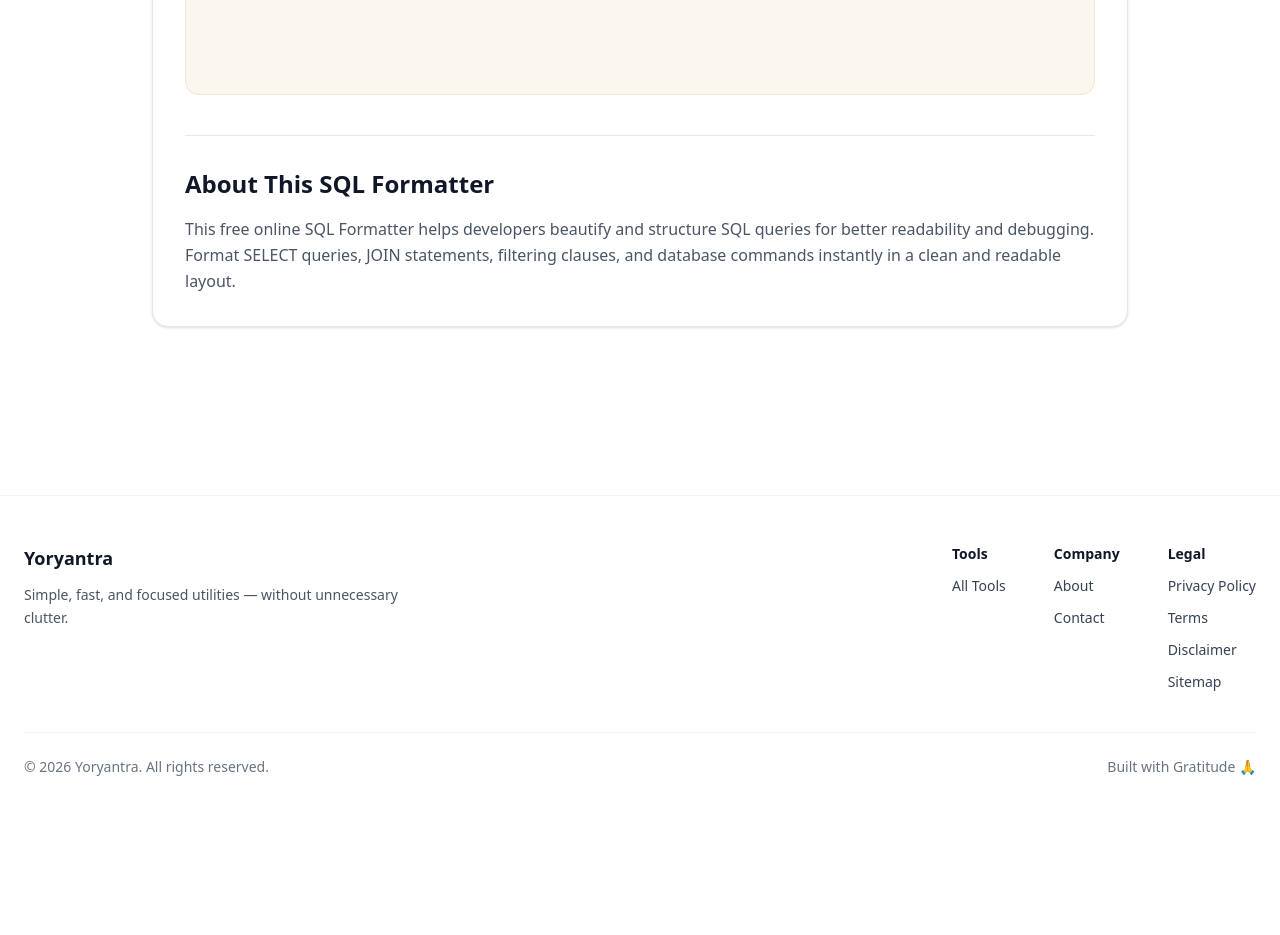
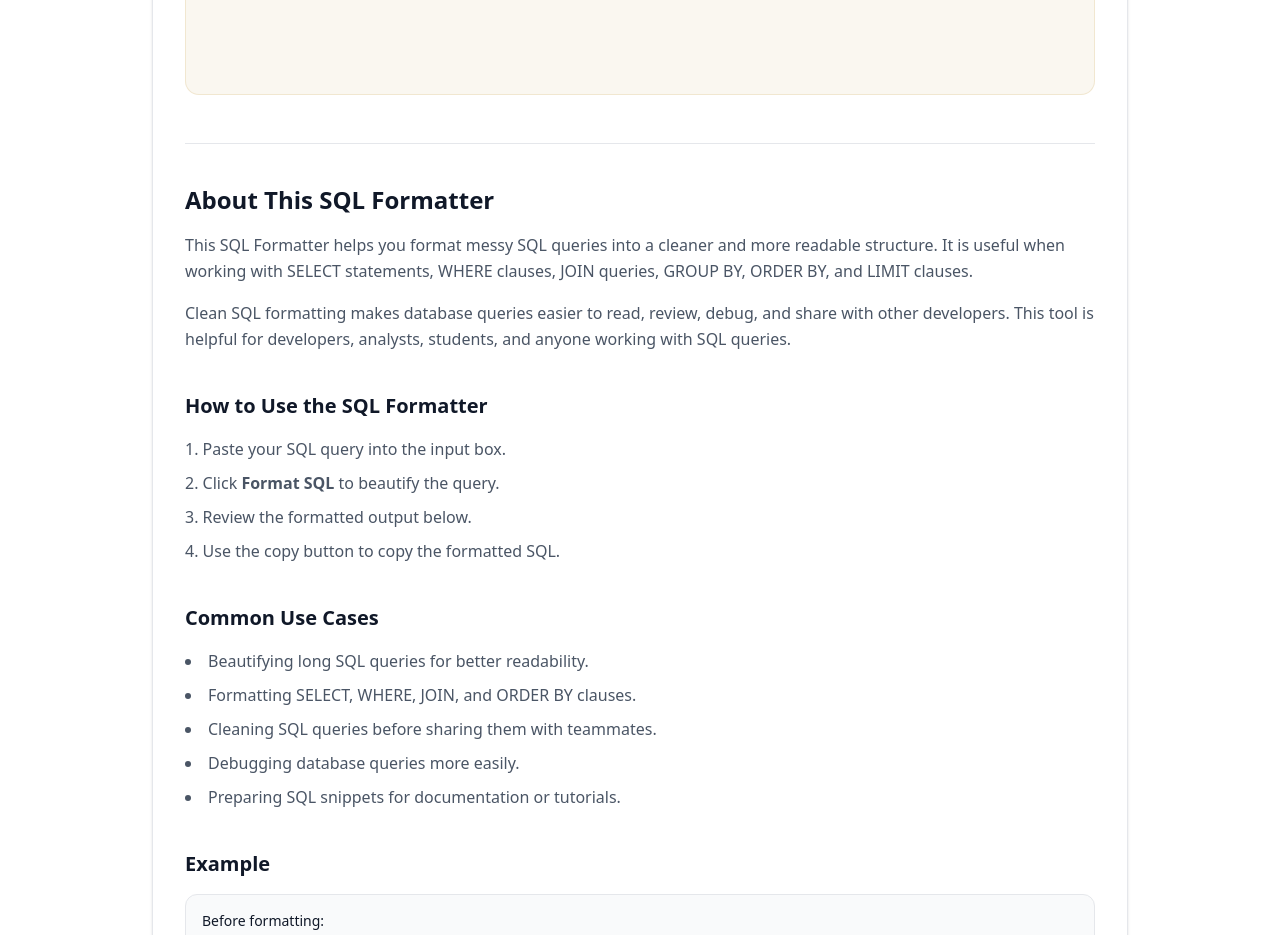
Before and after one commit to vaarunsonawwane-ops/yoryantra-new, a Next.js app: page /tools/sql-formatter in a window 1280 px wide. Shown: the part 920-1855 px from the top of the page. Before the commit the page ends 1745 px from the top, so only its background shows below. Built offline with nearby package versions, Linux system fonts and the light colour scheme.

Commit message:
SQL formatter SEO page

```diff
--- a/app/tools/sql-formatter/ToolClient.tsx
+++ b/app/tools/sql-formatter/ToolClient.tsx
@@ -1,6 +1,7 @@
 "use client";
 
 import { useState } from "react";
+import Link from "next/link";
 import ToolShell from "@/app/components/ToolShell";
 
 export default function ToolClient() {
@@ -34,10 +35,8 @@ export default function ToolClient() {
       title="SQL Formatter"
       description="Format and beautify SQL queries instantly with this free online SQL Formatter."
     >
-
       {/* INPUT */}
       <div>
-
         <label className="block mb-2 text-sm font-medium text-gray-700">
           SQL Query
         </label>
@@ -48,72 +47,184 @@ export default function ToolClient() {
           value={input}
           onChange={(e) => setInput(e.target.value)}
         />
-
       </div>
 
       {/* ACTIONS */}
       <div className="mt-5 flex flex-wrap gap-3">
-
-        <button
-          onClick={formatSQL}
-          className="yoryantra-btn"
-        >
+        <button onClick={formatSQL} className="yoryantra-btn">
           Format SQL
         </button>
 
-        <button
-          onClick={resetAll}
-          className="yoryantra-btn-outline"
-        >
+        <button onClick={resetAll} className="yoryantra-btn-outline">
           Reset
         </button>
-
       </div>
 
       {/* OUTPUT */}
       <div className="mt-8">
-
         <div className="flex items-center justify-between mb-3">
-
           <h3 className="text-lg font-semibold text-gray-900">
             Formatted Output
           </h3>
 
           {output && (
             <button
-              onClick={() =>
-                navigator.clipboard.writeText(output)
-              }
+              onClick={() => navigator.clipboard.writeText(output)}
               className="yoryantra-btn-outline text-sm"
             >
               Copy
             </button>
           )}
-
         </div>
 
         <pre className="yoryantra-output overflow-auto text-sm min-h-[180px] whitespace-pre-wrap break-words">
           {output || "Formatted SQL query will appear here..."}
         </pre>
-
       </div>
 
       {/* SEO CONTENT */}
-      <div className="mt-10 border-t border-gray-200 pt-8">
+      <section className="mt-12 border-t border-gray-200 pt-10 space-y-10">
+        <div>
+          <h2 className="text-2xl font-semibold text-gray-900">
+            About This SQL Formatter
+          </h2>
 
-        <h2 className="text-2xl font-semibold text-gray-900">
-          About This SQL Formatter
-        </h2>
+          <p className="mt-4 text-gray-600 leading-relaxed">
+            This SQL Formatter helps you format messy SQL queries into a
+            cleaner and more readable structure. It is useful when working with
+            SELECT statements, WHERE clauses, JOIN queries, GROUP BY, ORDER BY,
+            and LIMIT clauses.
+          </p>
 
-        <p className="mt-4 text-gray-600 leading-relaxed">
-          This free online SQL Formatter helps developers beautify and
-          structure SQL queries for better readability and debugging.
-          Format SELECT queries, JOIN statements, filtering clauses,
-          and database commands instantly in a clean and readable layout.
-        </p>
+          <p className="mt-4 text-gray-600 leading-relaxed">
+            Clean SQL formatting makes database queries easier to read, review,
+            debug, and share with other developers. This tool is helpful for
+            developers, analysts, students, and anyone working with SQL queries.
+          </p>
+        </div>
 
-      </div>
+        <div>
+          <h2 className="text-xl font-semibold text-gray-900">
+            How to Use the SQL Formatter
+          </h2>
 
+          <ol className="mt-4 list-decimal list-inside space-y-2 text-gray-600 leading-relaxed">
+            <li>Paste your SQL query into the input box.</li>
+            <li>Click <strong>Format SQL</strong> to beautify the query.</li>
+            <li>Review the formatted output below.</li>
+            <li>Use the copy button to copy the formatted SQL.</li>
+          </ol>
+        </div>
+
+        <div>
+          <h2 className="text-xl font-semibold text-gray-900">
+            Common Use Cases
+          </h2>
+
+          <ul className="mt-4 list-disc list-inside space-y-2 text-gray-600 leading-relaxed">
+            <li>Beautifying long SQL queries for better readability.</li>
+            <li>Formatting SELECT, WHERE, JOIN, and ORDER BY clauses.</li>
+            <li>Cleaning SQL queries before sharing them with teammates.</li>
+            <li>Debugging database queries more easily.</li>
+            <li>Preparing SQL snippets for documentation or tutorials.</li>
+          </ul>
+        </div>
+
+        <div>
+          <h2 className="text-xl font-semibold text-gray-900">
+            Example
+          </h2>
+
+          <div className="mt-4 rounded-xl border border-gray-200 bg-gray-50 p-4 text-sm text-gray-700">
+            <p className="font-medium text-gray-900">Before formatting:</p>
+            <pre className="mt-2 whitespace-pre-wrap break-words">
+              select name,email from users where status='active' order by name limit 10
+            </pre>
+
+            <p className="mt-4 font-medium text-gray-900">After formatting:</p>
+            <pre className="mt-2 whitespace-pre-wrap break-words">
+{`SELECT name,email
+FROM users
+WHERE status='active'
+ORDER BY name
+LIMIT 10`}
+            </pre>
+          </div>
+        </div>
+
+        <div>
+          <h2 className="text-xl font-semibold text-gray-900">
+            Frequently Asked Questions
+          </h2>
+
+          <div className="mt-5 space-y-6">
+            <div>
+              <h3 className="font-semibold text-gray-900">
+                What is a SQL formatter?
+              </h3>
+              <p className="mt-2 text-gray-600 leading-relaxed">
+                A SQL formatter is a tool that organizes SQL queries with
+                proper line breaks and spacing so they are easier to read and
+                understand.
+              </p>
+            </div>
+
+            <div>
+              <h3 className="font-semibold text-gray-900">
+                Does this tool change my SQL logic?
+              </h3>
+              <p className="mt-2 text-gray-600 leading-relaxed">
+                No. The formatter only changes the structure and readability of
+                the query. It does not intentionally change the query logic.
+              </p>
+            </div>
+
+            <div>
+              <h3 className="font-semibold text-gray-900">
+                Can I format SELECT queries?
+              </h3>
+              <p className="mt-2 text-gray-600 leading-relaxed">
+                Yes. You can format SELECT queries with FROM, WHERE, JOIN,
+                GROUP BY, ORDER BY, and LIMIT clauses.
+              </p>
+            </div>
+
+            <div>
+              <h3 className="font-semibold text-gray-900">
+                Is this SQL Formatter secure?
+              </h3>
+              <p className="mt-2 text-gray-600 leading-relaxed">
+                Yes. The formatting runs directly in your browser. Your SQL
+                input is not uploaded to a server.
+              </p>
+            </div>
+          </div>
+        </div>
+
+        <div>
+          <h2 className="text-xl font-semibold text-gray-900">
+            Related Tools
+          </h2>
+
+          <div className="mt-4 flex flex-wrap gap-3">
+            <Link href="/tools/json-formatter" className="yoryantra-btn-outline">
+              JSON Formatter
+            </Link>
+
+            <Link href="/tools/url-encoder" className="yoryantra-btn-outline">
+              URL Encoder Decoder
+            </Link>
+
+            <Link href="/tools/regex-tester" className="yoryantra-btn-outline">
+              Regex Tester
+            </Link>
+
+            <Link href="/tools/base64-encoder-decoder" className="yoryantra-btn-outline">
+              Base64 Encoder Decoder
+            </Link>
+          </div>
+        </div>
+      </section>
     </ToolShell>
   );
 }
```
